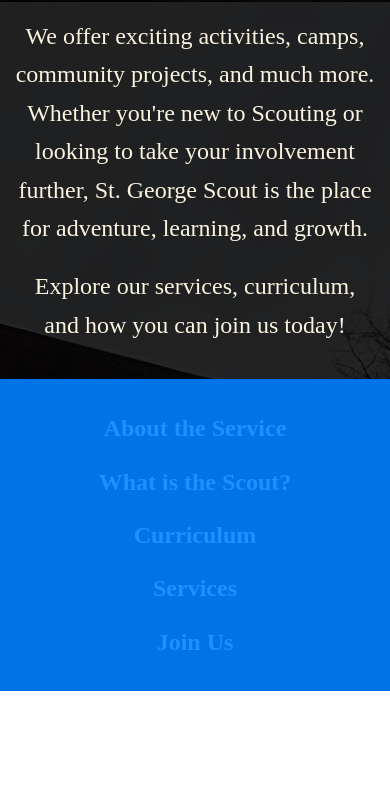
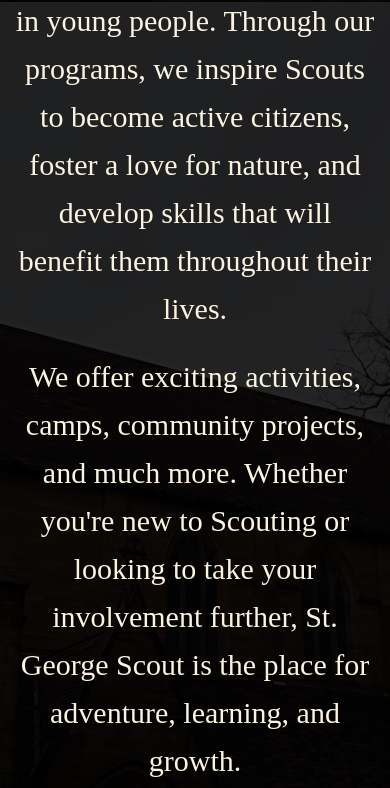
Before and after one commit to ShadyA93/Scout_Newcastle, a plain HTML site: page index.html in a window 390 px wide. Shown: the part 842-1630 px from the top of the page. Before the commit the page ends 1533 px from the top, so only its background shows below. Drawn offline with Linux system fonts and the light colour scheme; files that its build step writes are made by us from their sources.

Commit message:
Update Style.css

```diff
--- a/css/Style.css
+++ b/css/Style.css
@@ -5,18 +5,19 @@
     box-sizing: border-box;
 }
 
+/* Increase the font size for all text */
 body {
     font-family: 'Times New Roman', Times, serif;
     color: #faf3e0;
     line-height: 1.8;
     position: relative;
-    font-size: 32px !important; /* Increase base font size for the body text */
+    font-size: 36px !important; /* Increase base font size for the body text */
 }
 
 /* Main Title Styling */
 .main-title {
     font-family: 'Times New Roman', Times, serif;
-    font-size: 80px !important; /* Increase the font size for the main title */
+    font-size: 84px !important; /* Increase the font size for the main title */
     font-weight: bold;
     text-align: left;
     margin-top: 50px;
@@ -27,7 +28,7 @@ body {
 /* Subheading Styling */
 .subheading {
     font-family: 'Times New Roman', Times, serif;
-    font-size: 60px !important; /* Increase the font size for the subheading */
+    font-size: 64px !important; /* Increase the font size for the subheading */
     font-style: italic;
     text-align: left;
     margin-bottom: 30px;
@@ -36,20 +37,20 @@ body {
 
 /* Paragraph styling */
 p {
-    font-size: 36px !important; /* Increase font size for paragraphs */
+    font-size: 40px !important; /* Increase font size for paragraphs */
     margin-bottom: 25px;
 }
 
 /* List Item Styling */
 li {
-    font-size: 36px !important; /* Increase the text size of list items */
+    font-size: 40px !important; /* Increase the text size of list items */
     margin-bottom: 10px;
 }
 
-/* Customize bullet size */
+/* Customize bullet size and color */
 li::marker {
-    font-size: 40px !important; /* Increase bullet size */
-    color: #0073e6;
+    font-size: 44px !important; /* Increase bullet size */
+    color: #1E90FF; /* Change bullet color to blue (DodgerBlue) */
 }
 
 /* Section styling */
@@ -71,7 +72,7 @@ footer {
     width: 100%;
     bottom: 0;
     z-index: 2; /* Ensure footer is above the overlay */
-    font-size: 30px !important; /* Increase font size for footer */
+    font-size: 34px !important; /* Increase font size for footer */
 }
 
 /* Link list at the bottom */
@@ -79,21 +80,22 @@ footer {
     list-style-type: none; /* Remove bullet points */
     padding: 0;
     margin: 0;
-    font-size: 40px; /* Make the list larger */
+    font-size: 44px; /* Make the list larger */
 }
 
 .link-list li {
     margin: 15px 0; /* Add spacing between list items */
 }
 
+/* Hyperlink Styling */
 .link-list li a {
     text-decoration: none;
-    color: #1E90FF; /* Link color */
+    color: #1E90FF; /* Change link color to blue (DodgerBlue) */
     font-weight: bold;
 }
 
 .link-list li a:hover {
-    color: #00BFFF; /* Change link color on hover */
+    color: #00BFFF; /* Change link color to light blue (DeepSkyBlue) on hover */
     text-decoration: underline;
 }
 
@@ -128,24 +130,24 @@ footer {
 /* Mobile and Tablet View */
 @media screen and (max-width: 768px) {
     body {
-        font-size: 24px !important;
+        font-size: 28px !important;
         line-height: 1.6;
     }
 
     .main-title {
-        font-size: 48px !important;
+        font-size: 52px !important;
         text-align: center;
         margin-top: 20px;
     }
 
     .subheading {
-        font-size: 30px !important;
+        font-size: 36px !important;
         text-align: center;
         margin-bottom: 20px;
     }
 
     p {
-        font-size: 24px !important;
+        font-size: 30px !important;
         margin-bottom: 20px;
     }
 
@@ -155,15 +157,15 @@ footer {
     }
 
     li {
-        font-size: 24px !important;
+        font-size: 30px !important;
     }
 
     li::marker {
-        font-size: 32px !important;
+        font-size: 36px !important;
     }
 
     footer {
-        font-size: 22px !important;
+        font-size: 26px !important;
         padding: 15px 0;
     }
 
```
